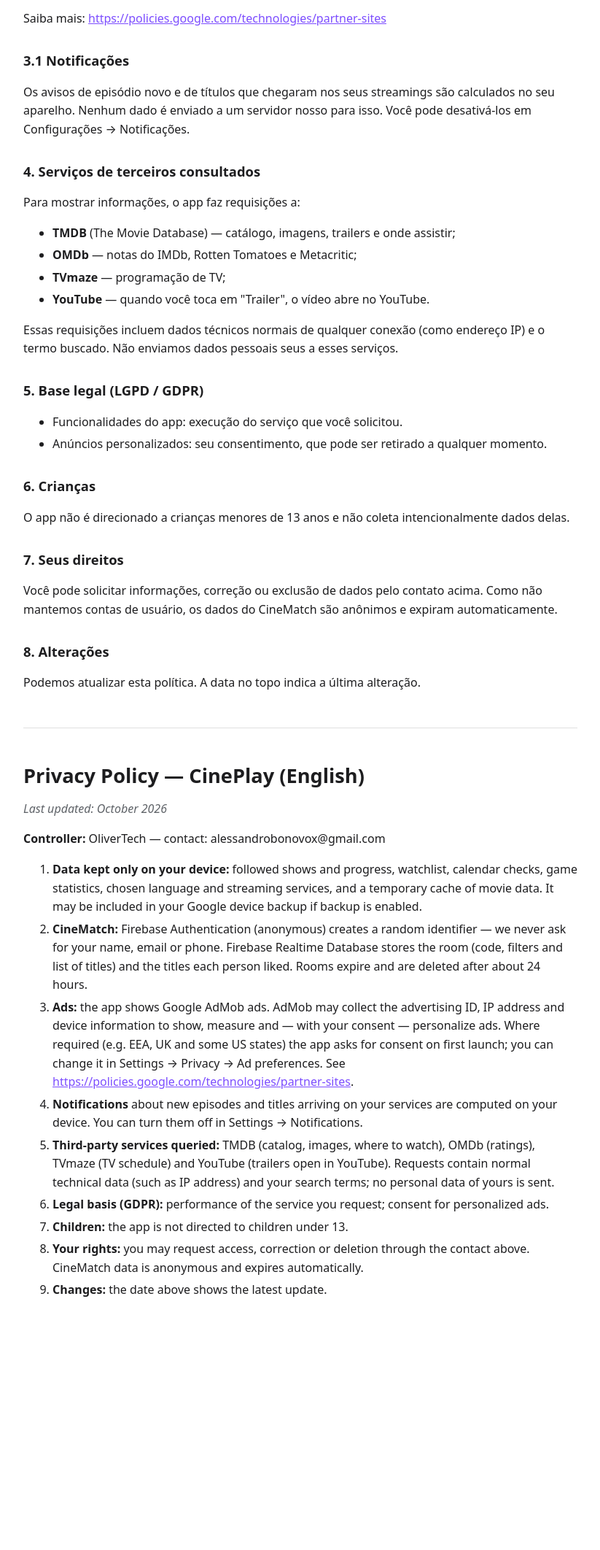
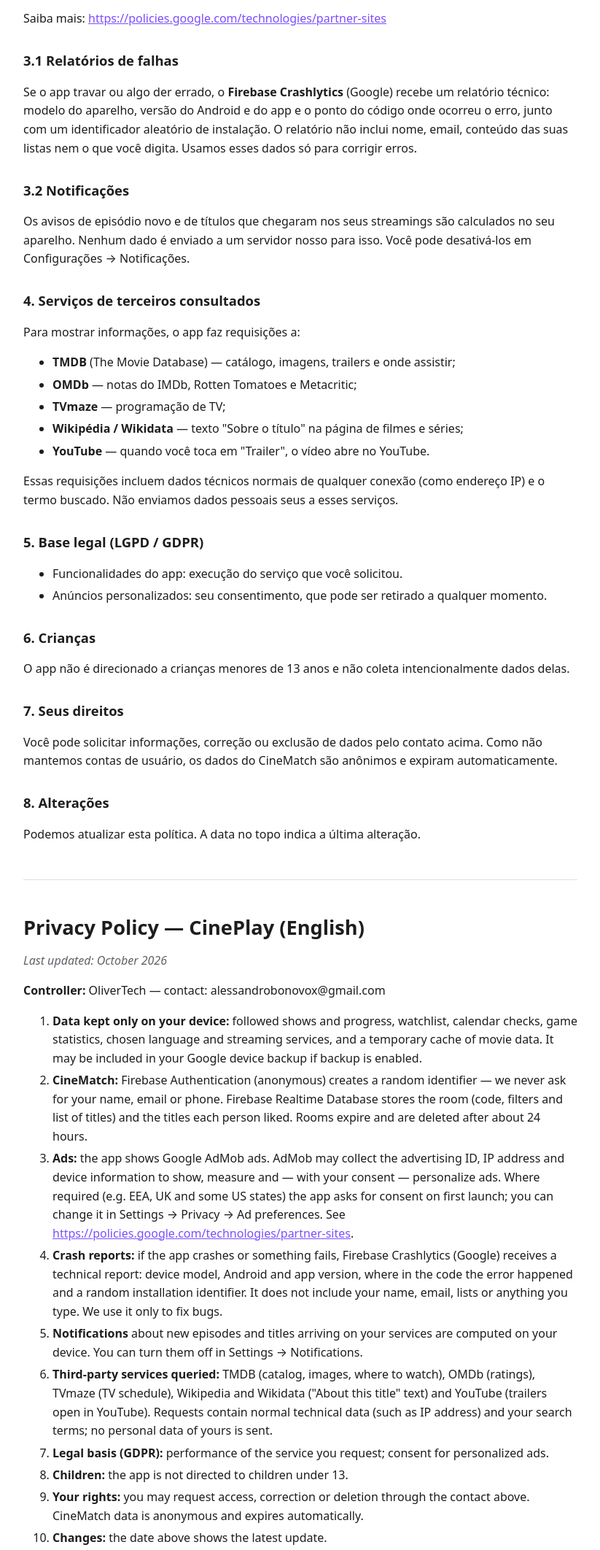
Before and after one commit to alessandrobonovox/alessandrobonovox.github.io, a plain HTML site: page cineplay-privacy.html in a window 1280 px wide. Shown: the part 1032-3156 px from the top of the page at 73% size, without its empty margins (228-1051 px from the left). Before the commit the page ends 2893 px from the top, so only its background shows below. Drawn offline with Linux system fonts and the light colour scheme.

Commit message:
Add files via upload

```diff
--- a/cineplay-privacy.html
+++ b/cineplay-privacy.html
@@ -42,7 +42,9 @@ li{margin:.3em 0}
 <h2>3. Anúncios</h2>
 <p>O app exibe anúncios do <strong>Google AdMob</strong>. O AdMob pode coletar e processar o identificador de publicidade do aparelho, endereço IP e informações do dispositivo para exibir, medir e, com o seu consentimento, personalizar anúncios. Na primeira abertura (em regiões onde a lei exige, como a União Europeia e o Reino Unido), o app pede o seu consentimento. Você pode alterar essa escolha a qualquer momento em <strong>Configurações → Privacidade → Preferências de anúncios</strong>. Você também pode redefinir ou excluir o ID de publicidade nas configurações do Android.</p>
 <p>Saiba mais: <a href="https://policies.google.com/technologies/partner-sites">https://policies.google.com/technologies/partner-sites</a></p>
-<h2>3.1 Notificações</h2>
+<h2>3.1 Relatórios de falhas</h2>
+<p>Se o app travar ou algo der errado, o <strong>Firebase Crashlytics</strong> (Google) recebe um relatório técnico: modelo do aparelho, versão do Android e do app e o ponto do código onde ocorreu o erro, junto com um identificador aleatório de instalação. O relatório não inclui nome, email, conteúdo das suas listas nem o que você digita. Usamos esses dados só para corrigir erros.</p>
+<h2>3.2 Notificações</h2>
 <p>Os avisos de episódio novo e de títulos que chegaram nos seus streamings são calculados no seu aparelho. Nenhum dado é enviado a um servidor nosso para isso. Você pode desativá-los em Configurações → Notificações.</p>
 <h2>4. Serviços de terceiros consultados</h2>
 <p>Para mostrar informações, o app faz requisições a:</p>
@@ -50,6 +52,7 @@ li{margin:.3em 0}
 <li><strong>TMDB</strong> (The Movie Database) — catálogo, imagens, trailers e onde assistir;</li>
 <li><strong>OMDb</strong> — notas do IMDb, Rotten Tomatoes e Metacritic;</li>
 <li><strong>TVmaze</strong> — programação de TV;</li>
+<li><strong>Wikipédia / Wikidata</strong> — texto "Sobre o título" na página de filmes e séries;</li>
 <li><strong>YouTube</strong> — quando você toca em "Trailer", o vídeo abre no YouTube.</li>
 </ul>
 <p>Essas requisições incluem dados técnicos normais de qualquer conexão (como endereço IP) e o termo buscado. Não enviamos dados pessoais seus a esses serviços.</p>
@@ -72,8 +75,9 @@ li{margin:.3em 0}
 <li><strong>Data kept only on your device:</strong> followed shows and progress, watchlist, calendar checks, game statistics, chosen language and streaming services, and a temporary cache of movie data. It may be included in your Google device backup if backup is enabled.</li>
 <li><strong>CineMatch:</strong> Firebase Authentication (anonymous) creates a random identifier — we never ask for your name, email or phone. Firebase Realtime Database stores the room (code, filters and list of titles) and the titles each person liked. Rooms expire and are deleted after about 24 hours.</li>
 <li><strong>Ads:</strong> the app shows Google AdMob ads. AdMob may collect the advertising ID, IP address and device information to show, measure and — with your consent — personalize ads. Where required (e.g. EEA, UK and some US states) the app asks for consent on first launch; you can change it in Settings → Privacy → Ad preferences. See <a href="https://policies.google.com/technologies/partner-sites">https://policies.google.com/technologies/partner-sites</a>.</li>
+<li><strong>Crash reports:</strong> if the app crashes or something fails, Firebase Crashlytics (Google) receives a technical report: device model, Android and app version, where in the code the error happened and a random installation identifier. It does not include your name, email, lists or anything you type. We use it only to fix bugs.</li>
 <li><strong>Notifications</strong> about new episodes and titles arriving on your services are computed on your device. You can turn them off in Settings → Notifications.</li>
-<li><strong>Third-party services queried:</strong> TMDB (catalog, images, where to watch), OMDb (ratings), TVmaze (TV schedule) and YouTube (trailers open in YouTube). Requests contain normal technical data (such as IP address) and your search terms; no personal data of yours is sent.</li>
+<li><strong>Third-party services queried:</strong> TMDB (catalog, images, where to watch), OMDb (ratings), TVmaze (TV schedule), Wikipedia and Wikidata ("About this title" text) and YouTube (trailers open in YouTube). Requests contain normal technical data (such as IP address) and your search terms; no personal data of yours is sent.</li>
 <li><strong>Legal basis (GDPR):</strong> performance of the service you request; consent for personalized ads.</li>
 <li><strong>Children:</strong> the app is not directed to children under 13.</li>
 <li><strong>Your rights:</strong> you may request access, correction or deletion through the contact above. CineMatch data is anonymous and expires automatically.</li>
```
Also changed, not shown: cineplay-terms.html (+3 -3 lines).
